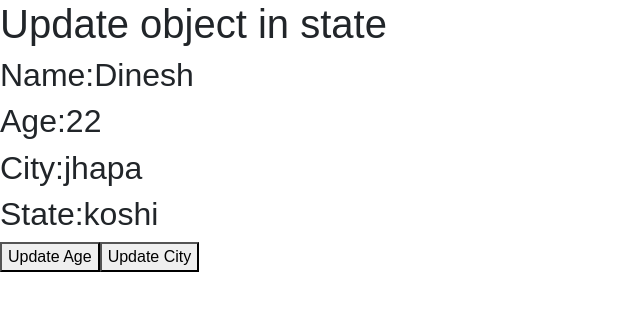
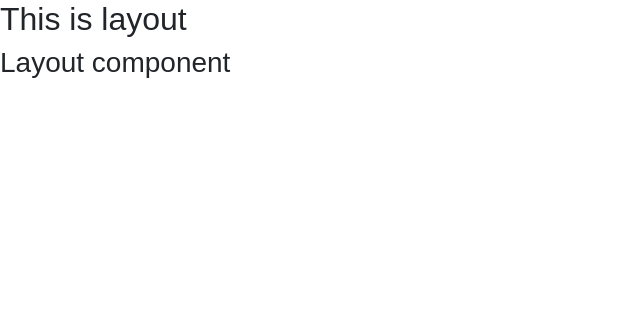
Before and after one commit to dineshctoula/react-Tutorial, a React (Vite) app: page / in a window 1280 px wide. Shown: the top 310 px of the page, without its empty margins (0-640 px from the left). Built offline with nearby package versions, Linux system fonts and the light colour scheme; the HTML template or start-up script is replaced by a standard one.

Commit message:
#43. React Props.children

```diff
--- a/src/App.jsx
+++ b/src/App.jsx
@@ -1,39 +1,14 @@
-import { useState } from "react";
+import Layout from "./Layout";
+import Footer from "./Footer";
 
 function App(){
-  const[user, setUser]=useState({
-    name:"Dinesh",
-    age: 22,
-    address:{
-      city:"jhapa",
-      state:"koshi",
-    },
-  });
-
-
-  const updateAge=()=>{
-    setUser({...user, age:user.age+1});
-
-  }
-  const updateCity=()=>{
-    setUser({...user,
-      address:{
-        ...user.address,
-        city:"oslo",
-      }
-    })
-  }
   return(
 <div>
-<h1> Update object in state</h1>
-<h2>Name:{user.name}</h2>
-<h2>Age:{user.age}</h2>
-<h2>City:{user.address.city}</h2>
-<h2>State:{user.address.state}</h2>
-<button onClick={updateAge}>Update Age</button>
-
-<button onClick={updateCity}>Update City</button>
-
+  <Layout>
+    <footer>
+<p> this is parent component</p>
+    </footer>
+  </Layout>
 </div>
   );
 }
--- /dev/null
+++ b/src/Footer.jsx
@@ -0,0 +1,10 @@
+function Footer({children}){
+    return(
+        <footer>
+            <p> 2023 my Website</p>
+            {children}
+        </footer>
+
+    );
+}
+export default Footer;
--- /dev/null
+++ b/src/Layout.jsx
@@ -0,0 +1,12 @@
+import { Children } from "react";
+
+function Layout({Children}){
+    return(
+<div>
+    <h2> This is layout</h2>
+    <h3> Layout component</h3>
+    {Children}
+</div>
+    );
+}
+export default Layout;
```
